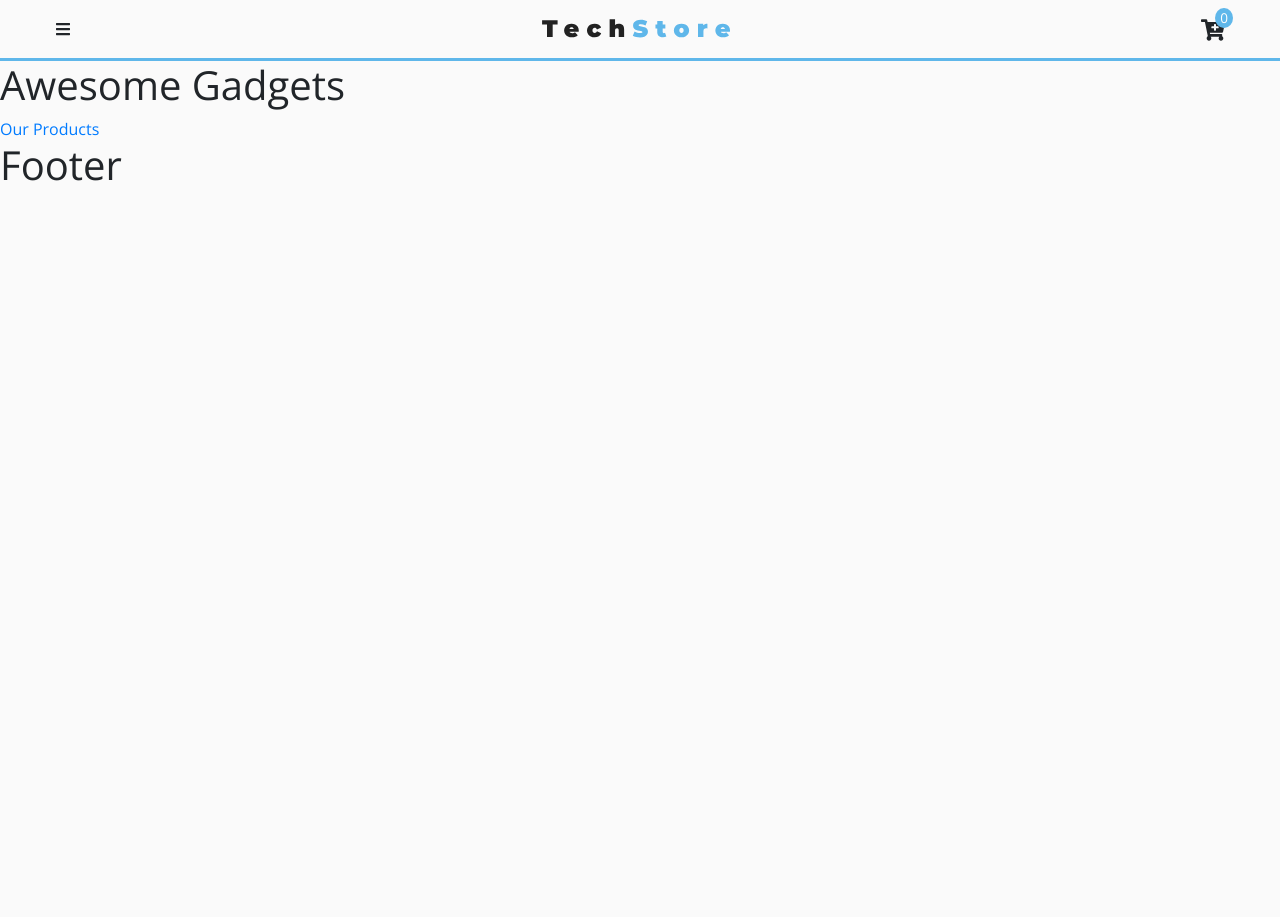
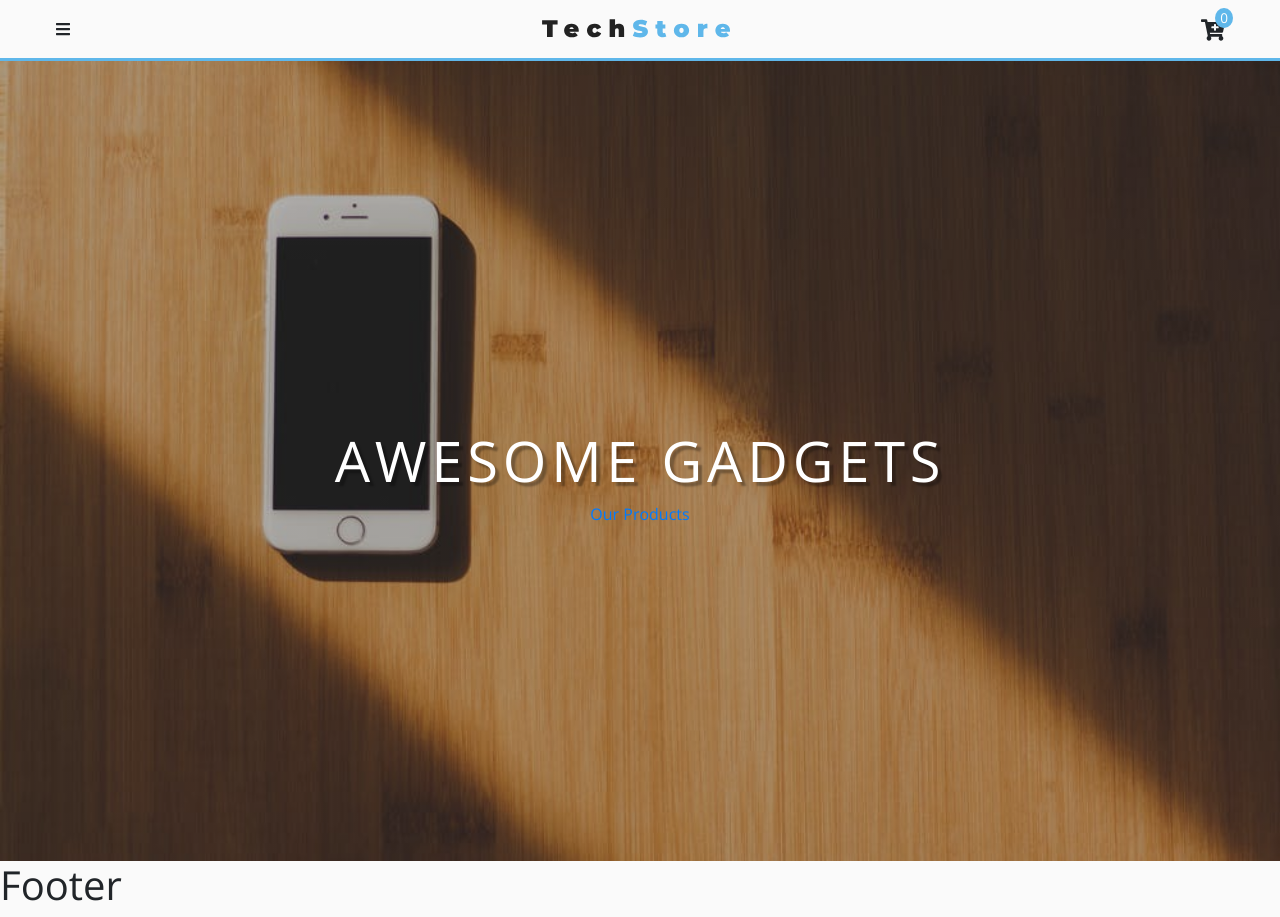
Before and after one commit to Molderck/TechStore-ReactJS, a React (Create React App) app in the folder tech-store/: page / in a window 1280 px wide. Before the commit the page ends 800 px from the top, so only its background shows below. Built offline with nearby package versions, Linux system fonts and the light colour scheme.

Commit message:
Added CSS for Hero component to display properly the title and the background image - The image prop value is assigned by default with defaultProps for the cases where img props is not defined

```diff
--- a/tech-store/src/components/Hero.js
+++ b/tech-store/src/components/Hero.js
@@ -4,7 +4,7 @@
 
 export default function Hero({ img, title, max, children }) {
     return (
-        <HeroWrapper>
+        <HeroWrapper max={max} img={img}>
             <div className="banner">
                 <h1 className="title">{title}</h1>
                 {children}
@@ -14,5 +14,22 @@
 }
 
 const HeroWrapper = styled.div`
+    text-align: center;
+    display: flex;
+    align-items: center;
+    justify-content: center;
+    min-height: ${props => props.max ? "100vh" : "60vh"};
+    color: var(--mainWhite);
+    background: linear-gradient(var(--primaryRGBA), var(--primaryRGBA)), url(${props => props.img})center/cover no-repeat;
+    .title {
+        padding-top: 2rem;
+        font-size: 3.5rem;
+        text-shadow: 4px 4px 2px rgba(0, 0, 0, 0.3);
+        text-transform: uppercase;
+        letter-spacing: var(--mainSpacing);
+    }
+`;
 
-`;
+Hero.defaultProps = {
+    img: mainBackground
+};
--- a/tech-store/src/pages/HomePage.js
+++ b/tech-store/src/pages/HomePage.js
@@ -4,7 +4,7 @@
 
 export default function HomePage() {
   return (
-    <Hero title="Awesome Gadgets">
+    <Hero title="Awesome Gadgets" max={true} >
       <Link to="/products">Our Products</Link>
     </Hero>
   )
```
